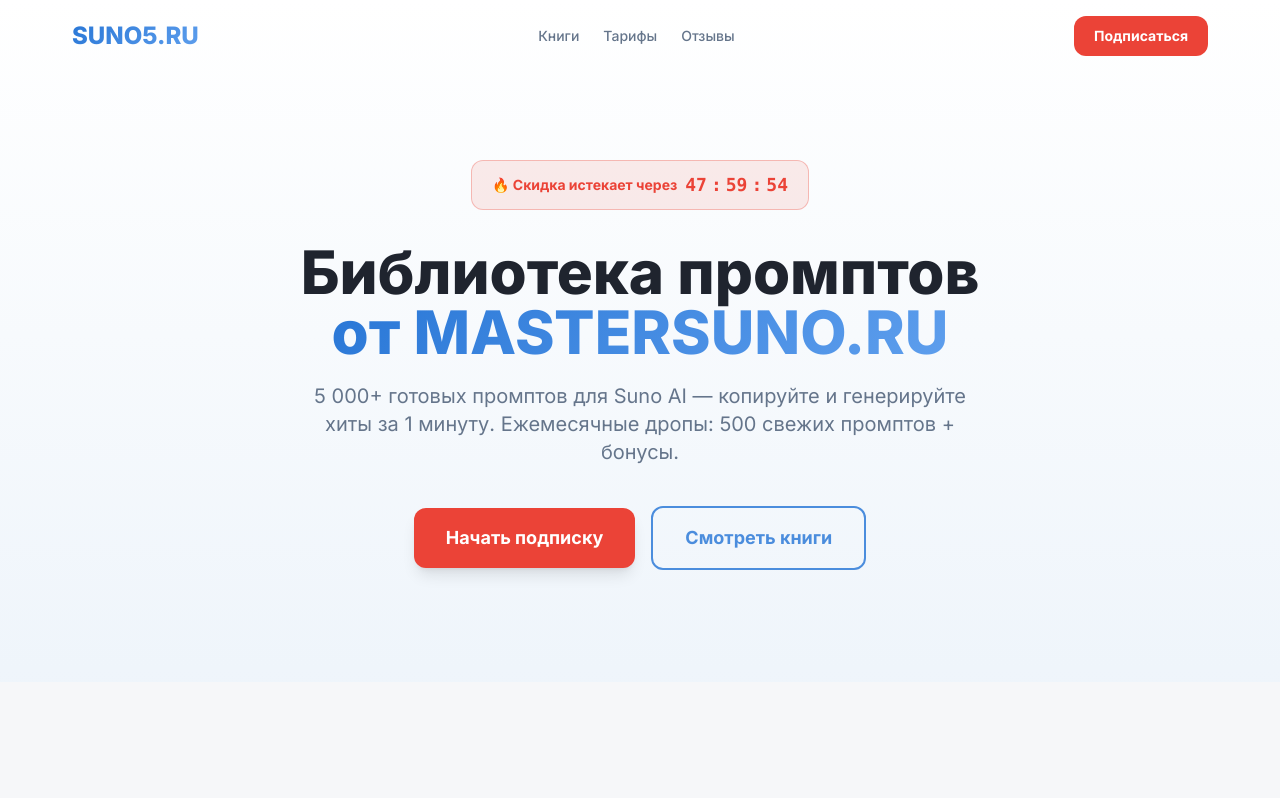
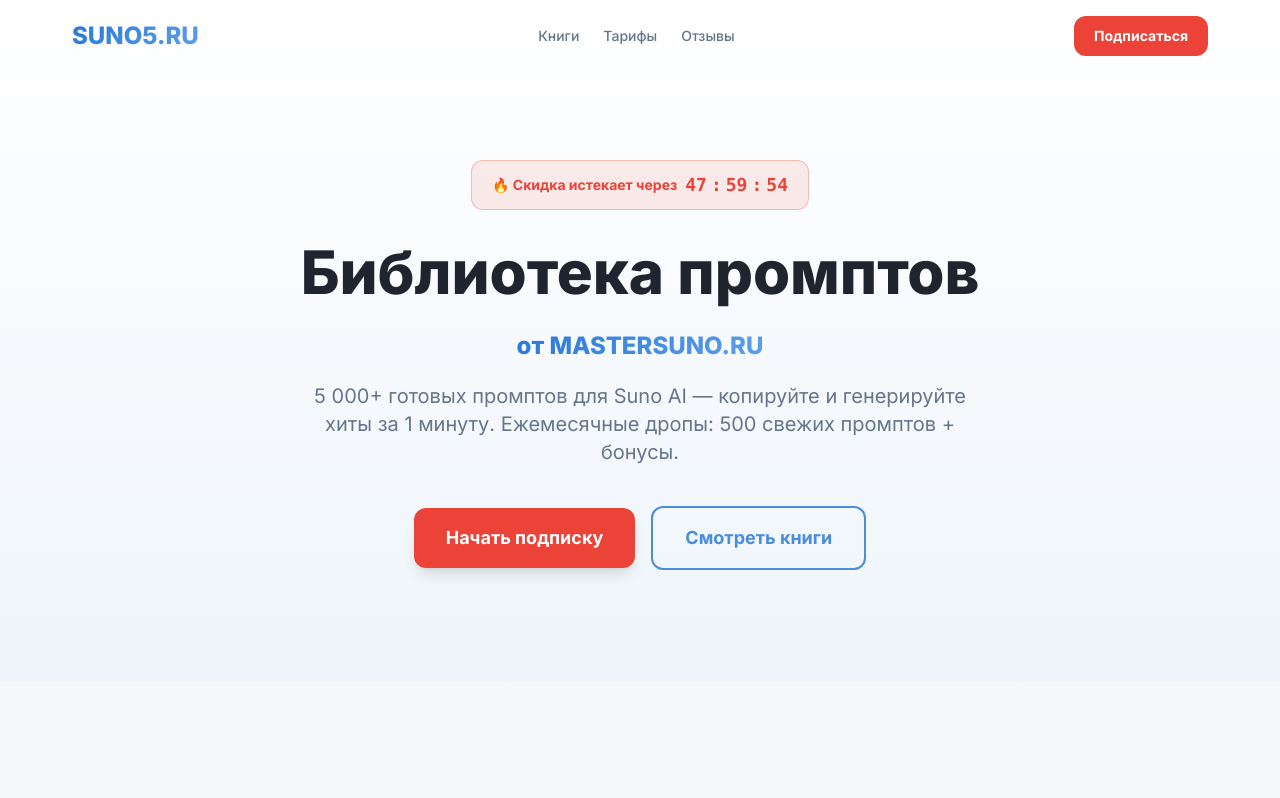
Before and after one commit to wwwromcomru-lang/suno5, a React (Vite) app: page / in a window 1280 px wide. Shown: the top 798 px of the page. Built offline with nearby package versions, Linux system fonts and the light colour scheme; the HTML template or start-up script is replaced by a standard one.

Commit message:
Visual edit in Lovable
Edited UI in Lovable

Co-authored-by: wwwromcomru-lang <225531575+wwwromcomru-lang@users.noreply.github.com>

```diff
--- a/src/components/HeroSection.tsx
+++ b/src/components/HeroSection.tsx
@@ -8,7 +8,7 @@ const HeroSection = () => {
         <h1 id="hero-heading" className="mt-8 text-4xl md:text-5xl lg:text-6xl font-extrabold leading-tight text-foreground">
           Библиотека промптов
           <br />
-          <span className="brand-gradient-text">от MASTERSUNO.RU</span>
+          <span className="brand-gradient-text text-2xl">от MASTERSUNO.RU</span>
         </h1>
         <p className="mt-5 text-lg md:text-xl text-muted-foreground max-w-2xl mx-auto">
           5 000+ готовых промптов для Suno AI — копируйте и генерируйте хиты за 1 минуту.
```
